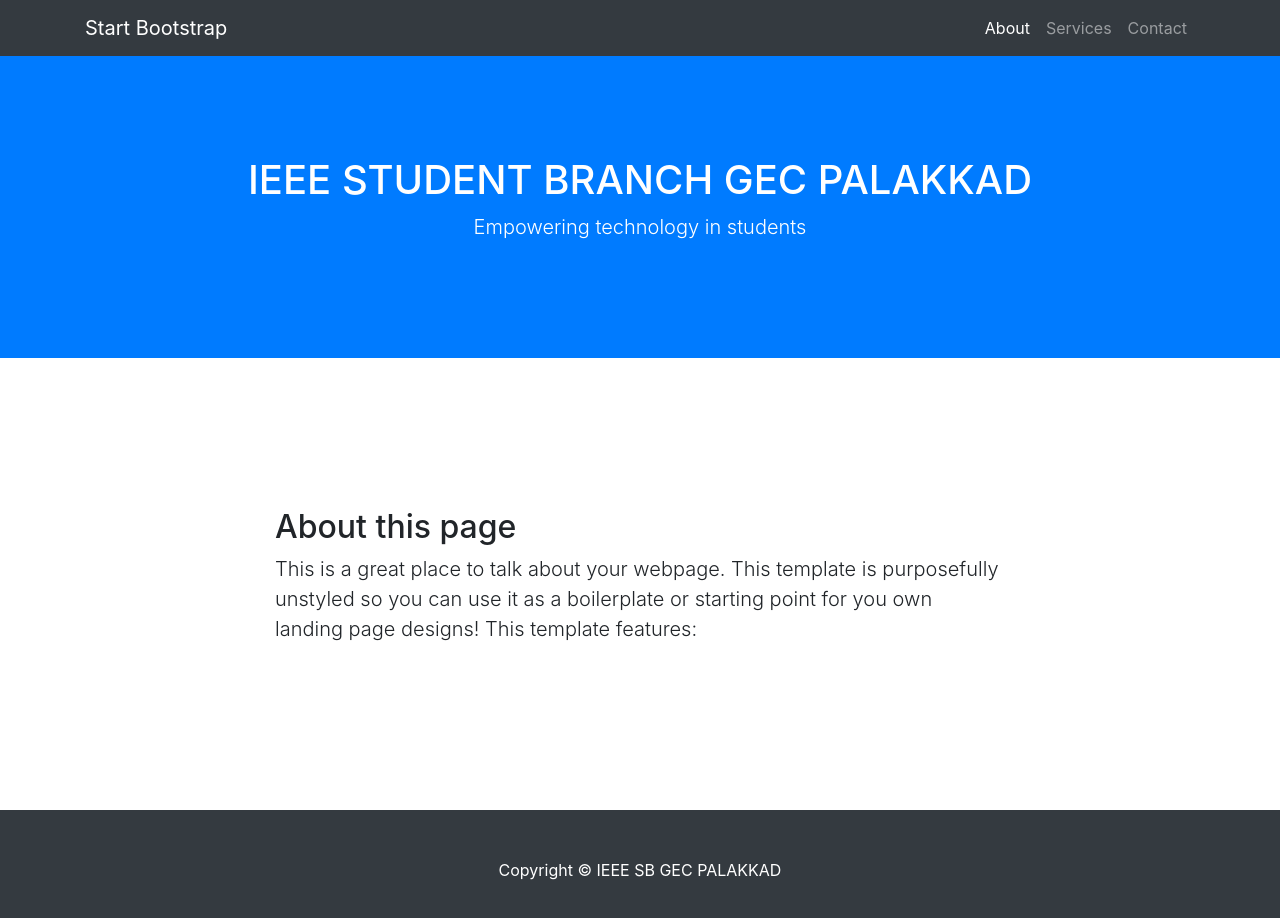
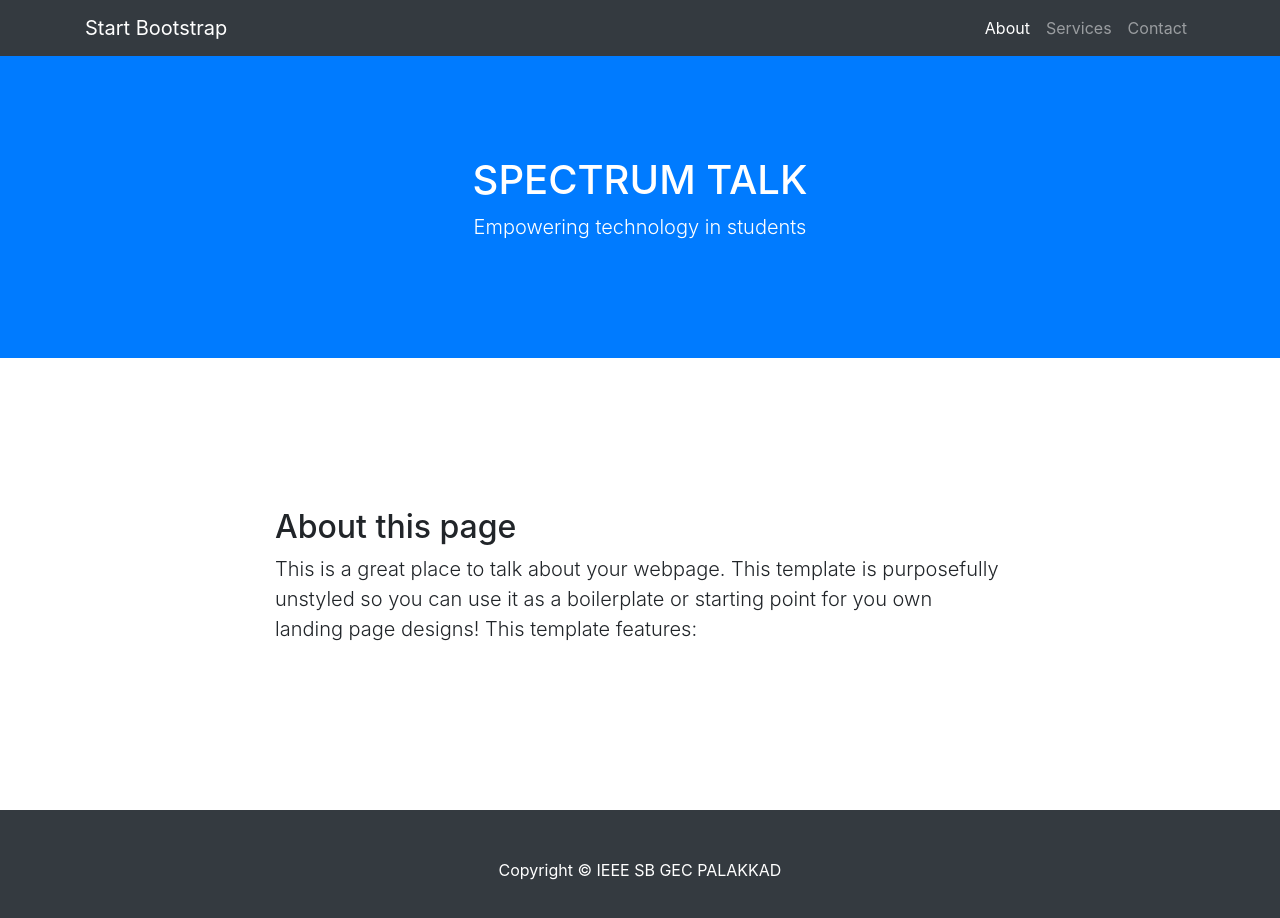
Before and after one commit to biswaz/Hack-GEC, a website with bundled scripts: page 3.html in a window 1280 px wide. Built offline with nearby package versions, Linux system fonts and the light colour scheme.

Commit message:
Update 3.html

```diff
--- a/3.html
+++ b/3.html
@@ -45,7 +45,7 @@
 
     <header class="bg-primary text-white">
       <div class="container text-center">
-        <h1>IEEE STUDENT BRANCH GEC PALAKKAD</h1>
+        <h1>SPECTRUM TALK</h1>
         <p class="lead">Empowering technology in students</p>
       </div>
     </header>
```
